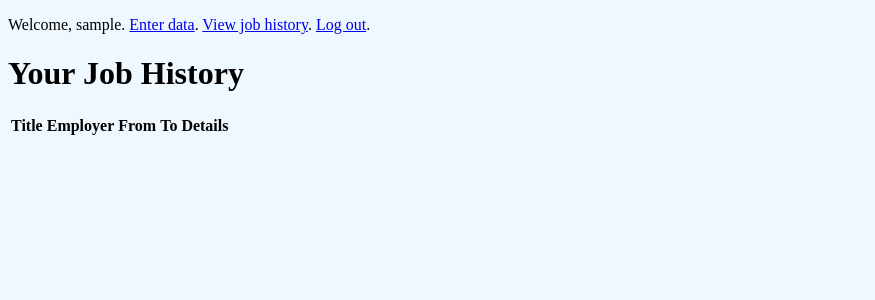
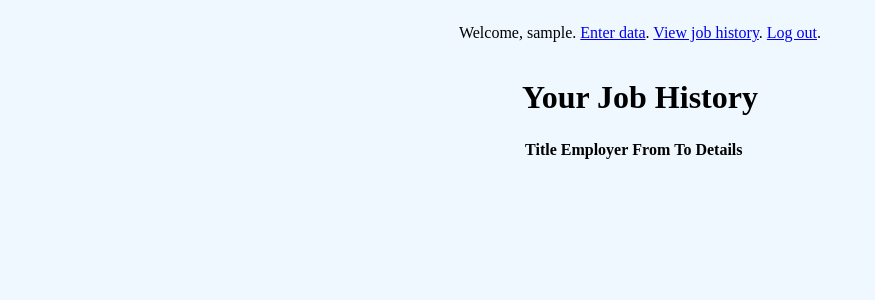
Before and after one commit to stephengtuggy/job-history, a Django app: page /jobHistory/ in a window 1280 px wide. Shown: the top 300 px of the page, without its empty margins (0-875 px from the left). Run offline with Django 3.2, Linux system fonts and the light colour scheme; the visitor is signed in with stand-in values (Sample User, id 1); data that the repository does not hold is empty.

Commit message:
feat(css): Center overall page contents horizontally

```diff
--- a/app/jobHistory/static/css/jobHistory.css
+++ b/app/jobHistory/static/css/jobHistory.css
@@ -1,3 +1,7 @@
 body {
     background-color: rgb(240, 248, 255);
+    display: flex;
+    flex-direction: column;
+    align-items: center;
+    justify-content: center;
 }
```
